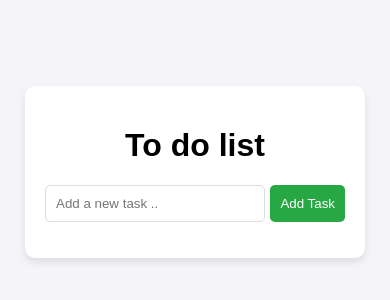
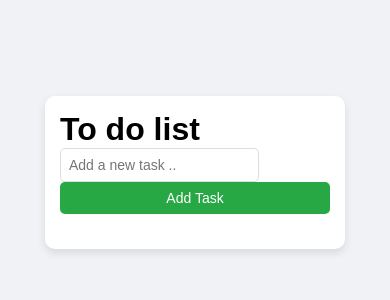
Before and after one commit to Sophie-IA/To-do-list, a plain HTML site: page index.html in a window 390 px wide. Shown: the part 250-550 px from the top of the page. Drawn offline with Linux system fonts and the light colour scheme.

Commit message:
make it responsive

```diff
--- a/script.js
+++ b/script.js
@@ -42,7 +42,7 @@ function addTaskToDOM(taskText, isCompleted = false, dateAdded = null) {
         const now = new Date();
         dateAdded = `${now.toLocaleDateString()} ${now.toLocaleTimeString()}`;
     }
-    taskDate.textContent = ` Added on: ${dateAdded}`;  // Displaying date when the task was added
+    taskDate.textContent = ` ${dateAdded}`;  // Displaying date when the task was added
 
     // Create the delete button
     const deleteButton = document.createElement("button");
--- a/styles.css
+++ b/styles.css
@@ -1,29 +1,29 @@
+/* Reset */
+* {
+    margin: 0;
+    padding: 0;
+    box-sizing: border-box;
+}
+
+/* Main container */
 body {
     font-family: Arial, Helvetica, sans-serif;
     display: flex;
+    align-items: center;
     justify-content: center;
-    align-items: center;
-    height: 100vh;
-    background-color: #f4f4f9;
-    margin: 0;
+    min-height: 100vh;
+    padding: 20px;
+    background-color: #f0f2f5;
 }
-
 .container {
     background-color: white;
     padding: 20px;
     border-radius: 10px;
     width: 300px;
+    max-width: 500px; /* limit width for larger screens */
     box-shadow: 0px 4px 8px rgba(0,0,0,0.1);
 }
-
-h1 {
-    text-align: center;
-}
-
-.input-section {
-    display: flex;
-    margin-bottom: 10px;
-}
+/* Card styling */
 
 input {
     flex: 1;
@@ -34,30 +34,30 @@ input {
 }
 
 button {
+    width: 100%;
     padding: 10px;
+    font-size: 16px;
+    margin-bottom: 20px;
     background-color: #28a745;
     color: white;
     border: none;
     border-radius: 5px;
     cursor: pointer;
 }
-
 button:hover {
     background-color: #218838;
-
 }
-
 ul {
     list-style-type: none;
     padding: 0;
 }
 
 li {
-    padding: 10px;
-    border-bottom: 1px solid #ddd;
     display: flex;
     justify-content: space-between;
     align-items: center;
+    padding: 10px;
+    border-bottom: 1px solid #ddd;
 }
 
 li.completed {
@@ -84,3 +84,20 @@ li .task-text.completed {
     color: #888;
     margin-left: 10px;
 }
+/* Responsive layout for mobile devices */
+@media (max-width: 600px) {
+    .container {
+        padding: 15px;
+    }
+
+    input,
+    button {
+        font-size: 14px;
+        padding: 8px;
+    }
+
+    li {
+        flex-direction: column;
+        align-items: flex-start;
+    }
+}
```
